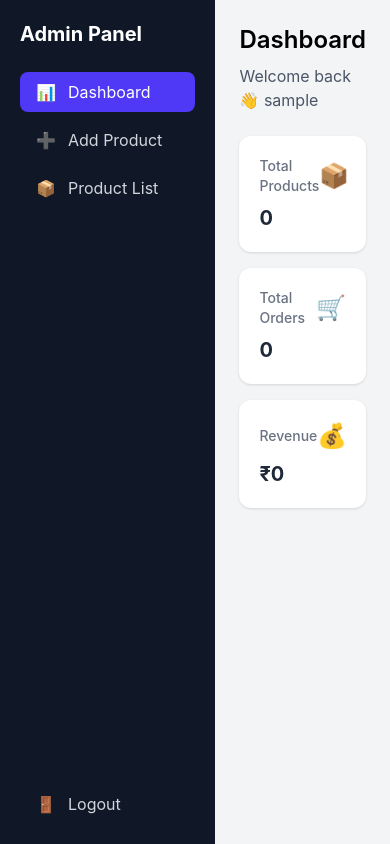
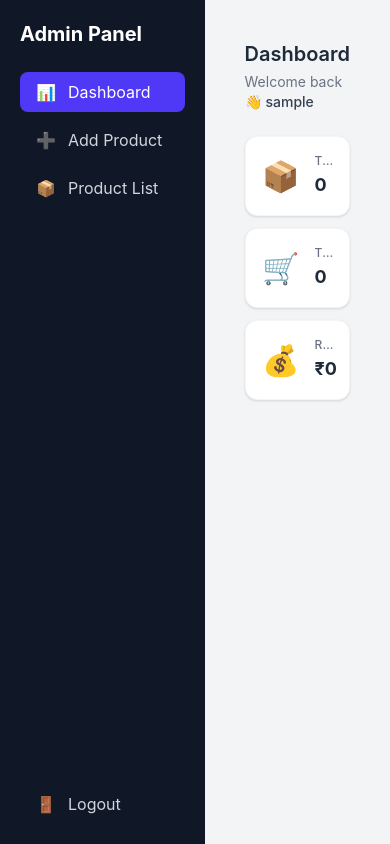
Before and after one commit to DipakSingh0111/client-admin, a React (Vite) app: page /admin in a window 390 px wide. Built offline with nearby package versions, Linux system fonts and the light colour scheme; no server answers; sample sign-in values are in the browser's storage.

Commit message:
Responsive to Dashboard

```diff
--- a/src/admin/Dashboard.jsx
+++ b/src/admin/Dashboard.jsx
@@ -4,16 +4,18 @@ import axios from "axios";
 const BASE_URL = "https://admin-backend-red.vercel.app/api";
 
 const StatCard = ({ title, value, icon, loading }) => (
-  <div className="bg-white p-5 rounded-xl shadow">
-    <div className="flex items-center justify-between mb-2">
-      <h3 className="text-gray-500 text-sm font-medium">{title}</h3>
-      <span className="text-2xl">{icon}</span>
+  <div className="bg-white p-4 rounded-xl border border-gray-100 shadow-sm flex items-center gap-4">
+    <div className="text-3xl flex-shrink-0">{icon}</div>
+    <div className="min-w-0">
+      <h3 className="text-gray-500 text-xs font-medium uppercase tracking-wide truncate">
+        {title}
+      </h3>
+      {loading ? (
+        <div className="h-6 w-20 bg-gray-100 animate-pulse rounded mt-1" />
+      ) : (
+        <p className="text-lg font-bold text-gray-800 mt-0.5">{value}</p>
+      )}
     </div>
-    {loading ? (
-      <div className="h-7 w-24 bg-gray-100 animate-pulse rounded mt-1" />
-    ) : (
-      <p className="text-xl font-bold text-gray-800">{value}</p>
-    )}
   </div>
 );
 
@@ -24,12 +26,9 @@ const Dashboard = () => {
     revenue: 0,
   });
   const [loading, setLoading] = useState(true);
-
-  // 👇 NEW STATE
   const [admin, setAdmin] = useState(null);
 
   useEffect(() => {
-    // 👇 GET ADMIN FROM LOCALSTORAGE
     const storedAdmin = localStorage.getItem("adminInfo");
     if (storedAdmin) {
       setAdmin(JSON.parse(storedAdmin));
@@ -40,7 +39,6 @@ const Dashboard = () => {
         const [productsRes] = await Promise.all([
           axios.get(`${BASE_URL}/products`),
         ]);
-
         setStats({
           totalProducts: productsRes.data.total || 0,
           totalOrders: 0,
@@ -57,15 +55,20 @@ const Dashboard = () => {
   }, []);
 
   return (
-    <div>
-      <h1 className="text-2xl font-semibold">Dashboard</h1>
+    <div className="p-4 sm:p-6">
+      <div className="mb-6">
+        <h1 className="text-xl sm:text-2xl font-semibold text-gray-800">
+          Dashboard
+        </h1>
+        <p className="text-gray-500 text-sm mt-1">
+          Welcome back 👋{" "}
+          <span className="font-medium text-gray-700">
+            {admin?.username || "Admin"}
+          </span>
+        </p>
+      </div>
 
-      {/* 👇 ADMIN NAME SHOW */}
-      <p className="text-gray-600 mt-2">
-        Welcome back 👋 {admin?.username || "Admin"}
-      </p>
-
-      <div className="grid grid-cols-1 sm:grid-cols-3 gap-4 mt-6">
+      <div className="grid grid-cols-1 sm:grid-cols-2 md:grid-cols-3 gap-3 sm:gap-4">
         <StatCard
           title="Total Products"
           value={stats.totalProducts}
```
